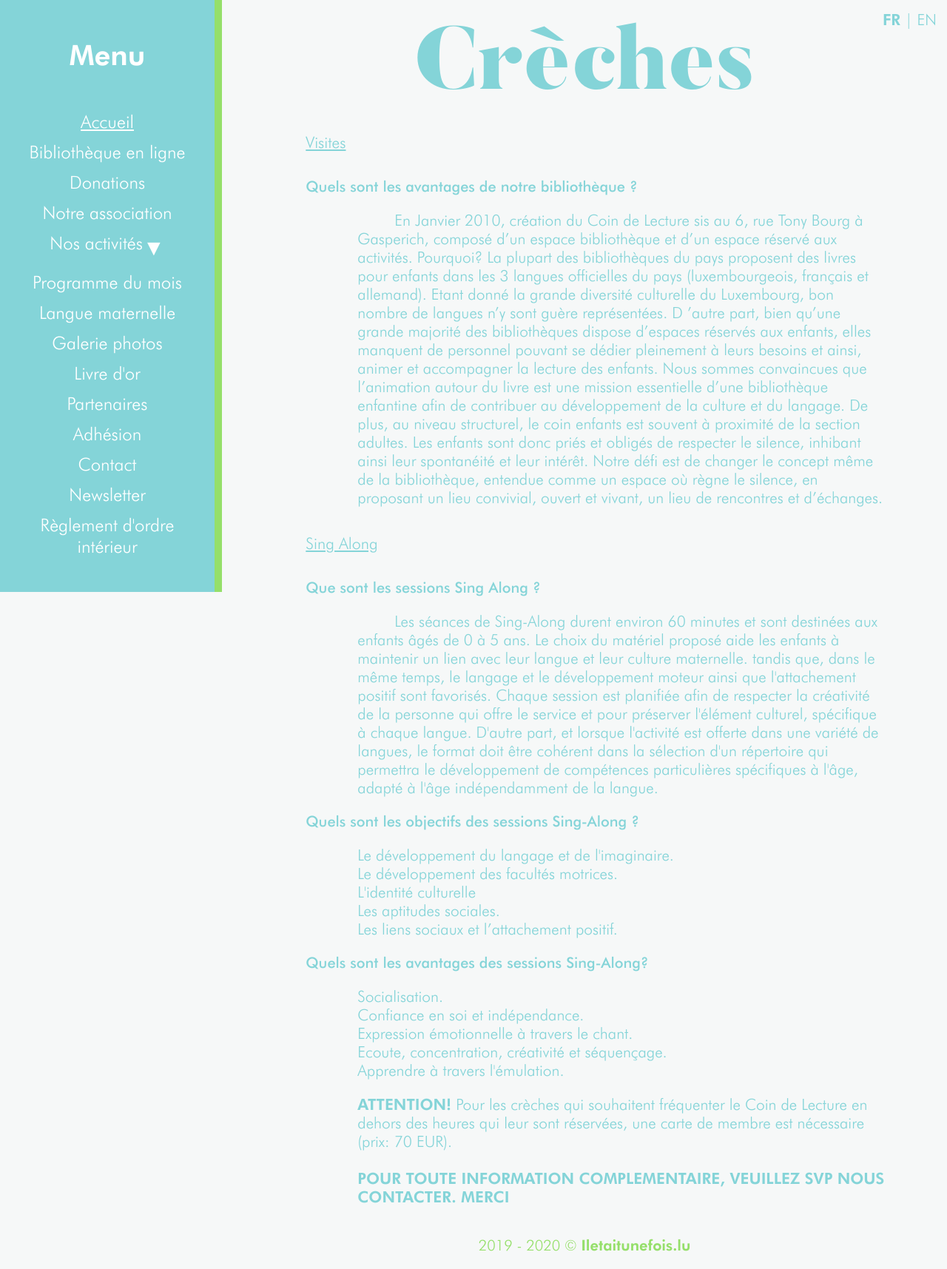
After one commit to S4b4t3r/iletaitunefois, a CodeIgniter app: page /iletaitunefois/index.php/creches/index in a window 1280 px wide. The commit adds this page. Shown: the whole page at 74% size. Run offline with CodeIgniter, Linux system fonts and the light colour scheme.

Commit message:
Crèches, Sing along, Atelier + arrow header

```diff
--- /dev/null
+++ b/application/controllers/Creches.php
@@ -0,0 +1,11 @@
+<?php
+class Creches extends CI_Controller {
+	public function index()
+	{
+        $data['titre'] = "Il était une fois... - Crèches";
+        $this->load->view('Header_view', $data);
+        $this->load->view('Creches_view');
+        $this->load->view('Footer_view');
+    }
+}
+?>
--- a/application/views/Activites_view.php
+++ b/application/views/Activites_view.php
@@ -1,4 +1,5 @@
 <div class="content-wrapper">
+<?php include 'header_responsive.php' ?>
     <div class="langue">
         <span>FR</span> | <a>EN</a>
     </div>
--- a/application/views/Aide_view.php
+++ b/application/views/Aide_view.php
@@ -1,4 +1,5 @@
 <div class="content-wrapper">
+<?php include 'header_responsive.php' ?>
     <div class="langue">
         <span>FR</span> | <a>EN</a>
     </div>
--- /dev/null
+++ b/application/views/Creches_view.php
@@ -0,0 +1,51 @@
+<div class="content-wrapper">
+<?php include 'header_responsive.php' ?>
+    <div class="langue">
+        <span>FR</span> | <a>EN</a>
+    </div>
+    <div class="content">
+        <h1 style="text-align: center;">Crèches</h1>
+
+        <section class="creches-section">
+            <h2>Visites</h2>
+            <h3>Quels sont les avantages de notre bibliothèque ?</h3>
+            <p>En Janvier 2010, création du Coin de Lecture sis au 6, rue Tony Bourg à Gasperich, composé d’un espace bibliothèque et d’un espace réservé aux activités.
+            Pourquoi? La plupart des bibliothèques du pays proposent des livres pour enfants dans les 3 langues officielles du pays (luxembourgeois, français et allemand).
+            Etant donné la grande diversité culturelle du Luxembourg, bon nombre de langues n’y sont guère représentées.
+            D ’autre part, bien qu’une grande majorité des bibliothèques dispose d’espaces réservés aux enfants, elles manquent de personnel pouvant se dédier pleinement à leurs besoins et ainsi, animer et accompagner la lecture des enfants.
+            Nous sommes convaincues que l’animation autour du livre est une mission essentielle d’une bibliothèque enfantine afin de contribuer au développement de la culture et du langage.
+            De plus, au niveau structurel, le coin enfants est souvent à proximité de la section adultes. Les enfants sont donc priés et obligés de respecter le silence, inhibant ainsi leur spontanéité et leur intérêt.
+            Notre défi est de changer le concept même de la bibliothèque, entendue comme un espace où règne le silence, en proposant un lieu convivial, ouvert et vivant, un lieu de rencontres et d’échanges.
+            </p>
+        </section>
+
+        <section class="creches-section">
+            <h2>Sing Along</h2>
+            <h3>Que sont les sessions Sing Along ?</h3>
+            <p>Les séances de Sing-Along durent environ 60 minutes et sont destinées aux enfants âgés de 0 à 5 ans.
+            Le choix du matériel proposé aide les enfants à maintenir un lien avec leur langue et leur culture maternelle. tandis que, dans le même temps, le langage et le développement moteur ainsi que l'attachement positif sont favorisés.
+            Chaque session est planifiée afin de respecter la créativité de la personne qui offre le service et pour préserver l'élément culturel, spécifique à chaque langue.
+            D'autre part, et lorsque l'activité est offerte dans une variété de langues, le format doit être cohérent dans la sélection d'un répertoire qui permettra le développement de compétences particulières spécifiques à l'âge, adapté à l'âge indépendamment de la langue.
+            </p>
+
+            <h3>Quels sont les objectifs des sessions Sing-Along ?</h3>
+            <p>Le développement du langage et de l'imaginaire.<br>
+            Le développement des facultés motrices.<br>
+            L'identité culturelle<br>
+            Les aptitudes sociales.<br>
+            Les liens sociaux et l’attachement positif.
+            </p>
+
+            <h3>Quels sont les avantages des sessions Sing-Along?</h3>
+            <p>Socialisation.<br>
+            Confiance en soi et indépendance.<br>
+            Expression émotionnelle à travers le chant.<br>
+            Ecoute, concentration, créativité et séquençage.<br>
+            Apprendre à travers l'émulation.
+            </p>
+
+            <p><b>ATTENTION!</b> Pour les crèches qui souhaitent fréquenter le Coin de Lecture en dehors des heures qui leur sont réservées, une carte de membre est nécessaire (prix: 70 EUR).
+            <br><br><b>POUR TOUTE INFORMATION COMPLEMENTAIRE, VEUILLEZ SVP NOUS CONTACTER. MERCI</b>
+            </p>
+        </section>
+    </div>
--- a/application/views/LangueMaternelle_view.php
+++ b/application/views/LangueMaternelle_view.php
@@ -1,4 +1,5 @@
 <div class="content-wrapper">
+<?php include 'header_responsive.php' ?>
     <div class="langue">
         <span>FR</span> | <a>EN</a>
     </div>
--- a/application/views/Photo_view.php
+++ b/application/views/Photo_view.php
@@ -1,4 +1,5 @@
 <div class="content-wrapper">
+<?php include 'header_responsive.php' ?>
     <div class="langue">
         <span>FR</span> | <a>EN</a>
     </div>
--- /dev/null
+++ b/application/views/header_responsive.php
@@ -0,0 +1,7 @@
+<!-- header responsive -->
+<div class="test" id="test">
+    <h2>Menu</h2>
+        <?php require 'links.php' ?>
+    </div>
+    <script src="<?php echo base_url()?>assets/js/header.js"></script>
+    <!-- header responsive -->
--- a/application/views/links.php
+++ b/application/views/links.php
@@ -2,10 +2,17 @@
             <a href="#" class="header-button">Bibliothèque en ligne</a>
             <a href="aide" class="header-button">Donations</a>
             <a href="notreassociation" class="header-button">Notre association</a>
-            <a href="#" class="header-button">Nos activités</a>
+
+            <div class="header-button"><a href="activites" class="header-button" id="nosactivites">Nos activités</a><span id="dropdownactivitesbutton">▼</span></div>
+            <span class="header-button dropdownactivites" id="dropdownactivites">
+                <a href="creches" class="header-button">Crèches</a>
+                <a href="singalong" class="header-button">Sing along</a>
+                <a href="ateliers" class="header-button">Ateliers de lecture</a>
+            </span>
+
             <a href="#" class="header-button">Programme du mois</a>
-            <a href="#" class="header-button">Langue maternelle</a>
-            <a href="#" class="header-button">Galerie photos</a>
+            <a href="LangueMaternelle" class="header-button">Langue maternelle</a>
+            <a href="photo" class="header-button">Galerie photos</a>
             <a href="#" class="header-button">Livre d'or</a>
             <a href="#" class="header-button">Partenaires</a>
             <a href="#" class="header-button">Adhésion</a>
--- a/application/views/notreassociation_view.php
+++ b/application/views/notreassociation_view.php
@@ -1,4 +1,5 @@
 <div class="content-wrapper">
+<?php include 'header_responsive.php' ?>
     <div class="langue">
         <span>FR</span> | <a>EN</a>
     </div>
--- /dev/null
+++ b/assets/css/_creches.scss
@@ -0,0 +1,19 @@
+.creches-section{
+    h2{
+        font-weight: 200;
+        background-color: #0000;
+        text-decoration: underline;
+        font-size: 2.15em;
+        color:  $base-color;
+    }
+    h3{
+        padding: 0 30px;
+        font-weight: 400;
+        background-color: #0000;
+        font-size: 2em;
+        color:  $base-color;
+    }
+    p{
+        margin-left: 100px;
+    }
+}
--- a/assets/css/_header.scss
+++ b/assets/css/_header.scss
@@ -39,6 +39,9 @@ header h2 {
 }
 
 .header-button {
+    display: flex;
+    align-items: center;
+
     text-align: center;
     text-decoration: none;
     font-size: 24px;
@@ -129,3 +132,18 @@ header h2 {
     color: white;
     background: transparent;
 }
+
+#dropdownactivitesbutton {
+    cursor: pointer;
+    font-size: 30px;
+}
+
+.dropdownactivites {
+    display: none;
+
+}
+
+.displayflex {
+    display: flex;
+    flex-direction: column;
+}
--- a/assets/css/styles.css
+++ b/assets/css/styles.css
@@ -101,6 +101,12 @@ header h2 {
 }
 
 .header-button {
+  display: -webkit-box;
+  display: -ms-flexbox;
+  display: flex;
+  -webkit-box-align: center;
+      -ms-flex-align: center;
+          align-items: center;
   text-align: center;
   text-decoration: none;
   font-size: 24px;
@@ -218,6 +224,25 @@ header h2 {
   font-family: futurahvbt;
   color: white;
   background: transparent;
+}
+
+#dropdownactivitesbutton {
+  cursor: pointer;
+  font-size: 30px;
+}
+
+.dropdownactivites {
+  display: none;
+}
+
+.displayflex {
+  display: -webkit-box;
+  display: -ms-flexbox;
+  display: flex;
+  -webkit-box-orient: vertical;
+  -webkit-box-direction: normal;
+      -ms-flex-direction: column;
+          flex-direction: column;
 }
 
 html {
@@ -515,6 +540,26 @@ a:hover {
   margin-left: 100px;
 }
 
+.creches-section h2 {
+  font-weight: 200;
+  background-color: #0000;
+  text-decoration: underline;
+  font-size: 2.15em;
+  color: #84D4D8;
+}
+
+.creches-section h3 {
+  padding: 0 30px;
+  font-weight: 400;
+  background-color: #0000;
+  font-size: 2em;
+  color: #84D4D8;
+}
+
+.creches-section p {
+  margin-left: 100px;
+}
+
 .footer-fill {
   -webkit-box-flex: 1;
       -ms-flex-positive: 1;
--- a/assets/css/styles.scss
+++ b/assets/css/styles.scss
@@ -5,4 +5,5 @@
 @import 'header';
 @import 'accueil';
 @import 'aide';
+@import 'creches';
 @import 'footer';
--- a/assets/js/header.js
+++ b/assets/js/header.js
@@ -4,4 +4,11 @@ var test = document.getElementById('test');
 hamburger.onclick = function myFunction() {
     this.classList.toggle("change");
     test.classList.toggle("menu");
+}
+
+  var dropdownbutton = document.getElementById('dropdownactivitesbutton');
+  var dropdown = document.getElementById('dropdownactivites');
+
+  dropdownbutton.onclick = function(){
+    dropdown.classList.toggle("displayflex");
   }
```
Also changed, not shown: application/controllers/Ateliers.php (added, +11 -0 lines), application/controllers/Singalong.php (added, +11 -0 lines), application/views/Accueil_view.php (+1 -7 lines), application/views/Ateliers_view.php (added, +14 -0 lines), application/views/Singalong_view.php (added, +20 -0 lines), 1 other file.
